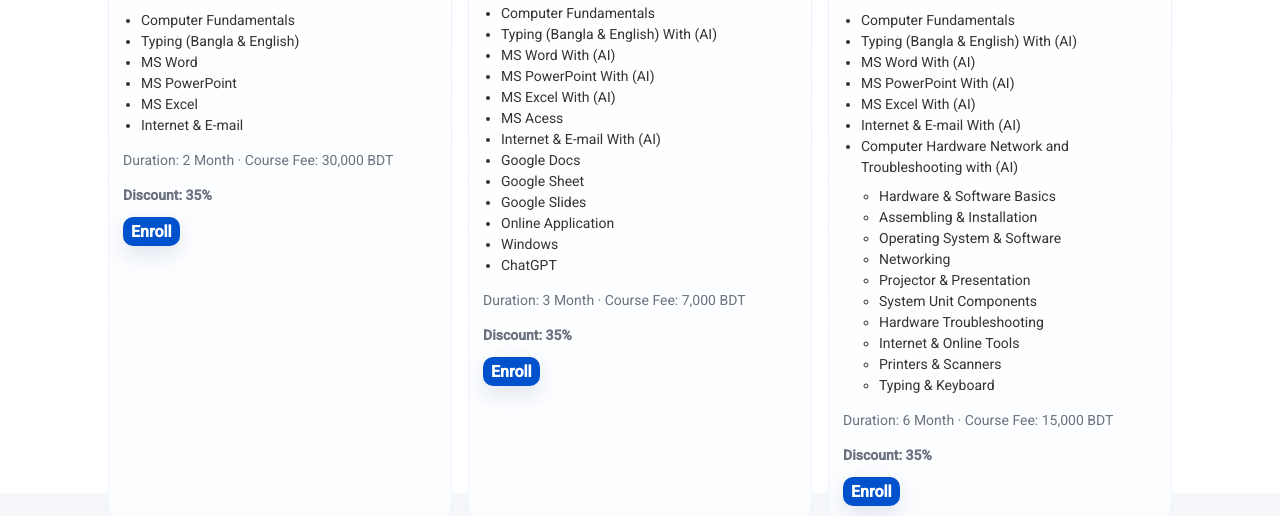
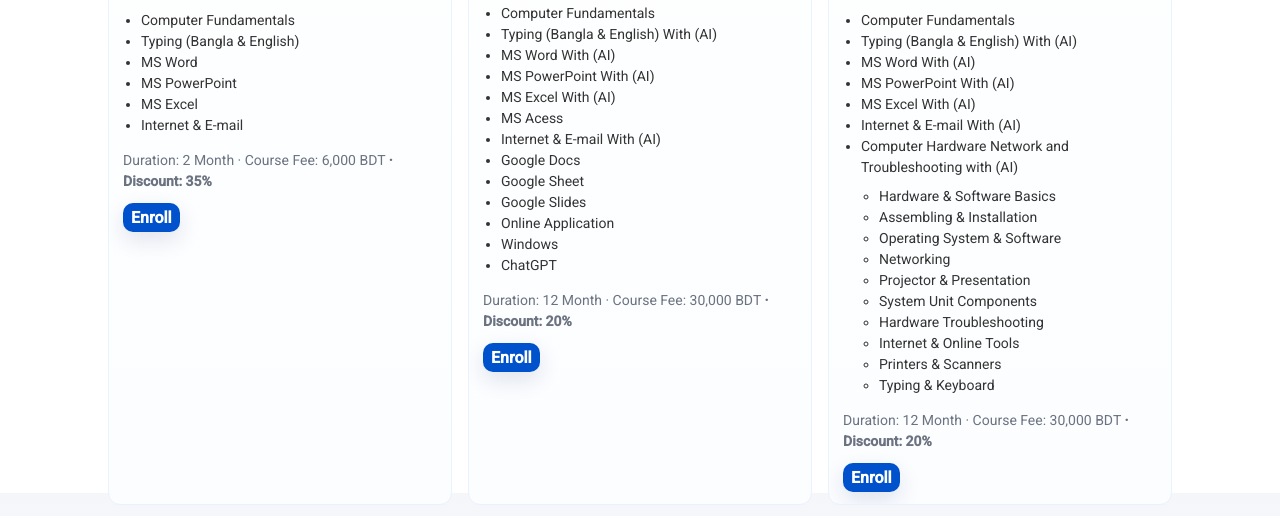
Before and after one commit to itskillcomputertraininginstitute/itskill, a plain HTML site: page index.html in a window 1280 px wide. Shown: the part 1107-1623 px from the top of the page. Drawn offline with Linux system fonts and the light colour scheme.

Commit message:
update commit

```diff
--- a/index.html
+++ b/index.html
@@ -134,8 +134,7 @@
               <li>MS Excel</li>
               <li>Internet & E-mail</li>
             </ul>
-            <p class="muted">Duration: 2 Month · Course Fee: 30,000 BDT</p>
-            <p class="muted"><strong>Discount: 35%</strong></p>
+             <p class="muted">Duration: 2 Month · Course Fee: 6,000 BDT <strong> · Discount: 35%</strong></p>
             <div style="margin-top:12px;">
               <a class="btn btn-primary" href="#admission">Enroll</a>
             </div>
@@ -162,8 +161,7 @@
               <li>Windows</li>
               <li>ChatGPT</li>
             </ul>
-            <p class="muted">Duration: 3 Month · Course Fee: 7,000 BDT</p>
-            <p class="muted"><strong>Discount: 35%</strong></p>
+              <p class="muted">Duration: 12 Month · Course Fee: 30,000 BDT <strong> · Discount: 20%</strong></p>
             <div style="margin-top:12px;">
               <a class="btn btn-primary" href="#admission">Enroll</a>
             </div>
@@ -196,8 +194,7 @@
                 <li>Typing & Keyboard</li>
               </ul>
             </ul>
-            <p class="muted">Duration: 6 Month · Course Fee: 15,000 BDT</p>
-            <p class="muted"><strong>Discount: 35%</strong></p>
+            <p class="muted">Duration: 12 Month · Course Fee: 30,000 BDT <strong> · Discount: 20%</strong></p>
             <div style="margin-top:12px;">
               <a class="btn btn-primary" href="#admission">Enroll</a>
             </div>
```
